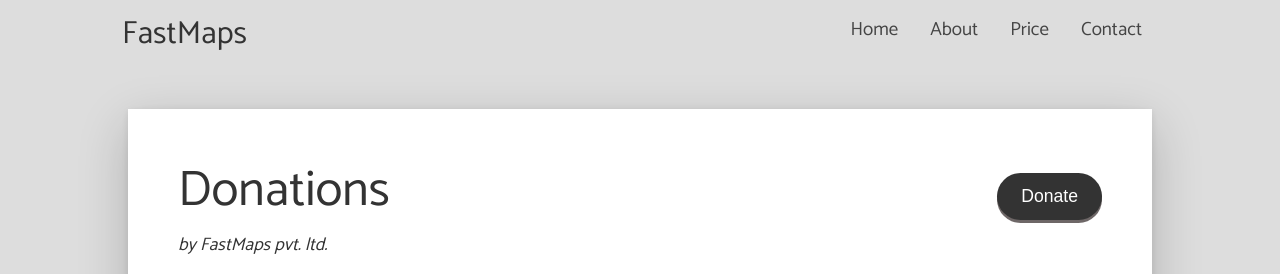
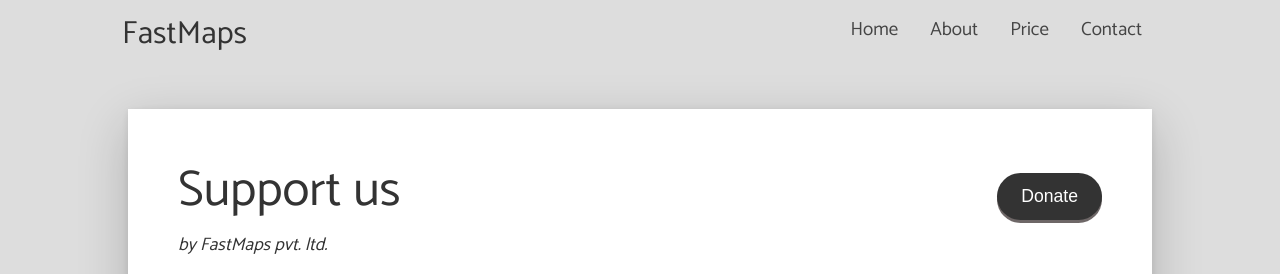
Before and after one commit to Abhinavkuamr/FastMaps, a plain HTML site: page price.html in a window 1280 px wide. Shown: the top 274 px of the page. Drawn offline with nearby package versions, Linux system fonts and the light colour scheme.

Commit message:
Update price.html

```diff
--- a/price.html
+++ b/price.html
@@ -90,7 +90,7 @@
 <section data-aos="slide-up">
   <div class="container-blog">
     <div class="donate-box">
-    <h1>Donations</h1>
+    <h1>Support us</h1>
     <button class="btn" style="box-shadow: 0px 3px #6e6767;">Donate</button>
   </div>
   <h3><i>by FastMaps pvt. ltd.</i></h3>
```
